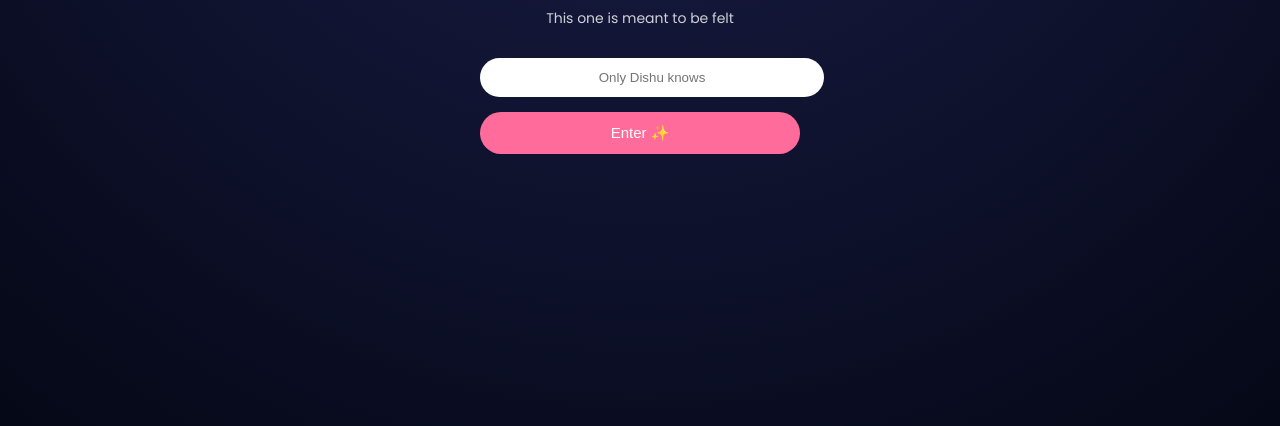
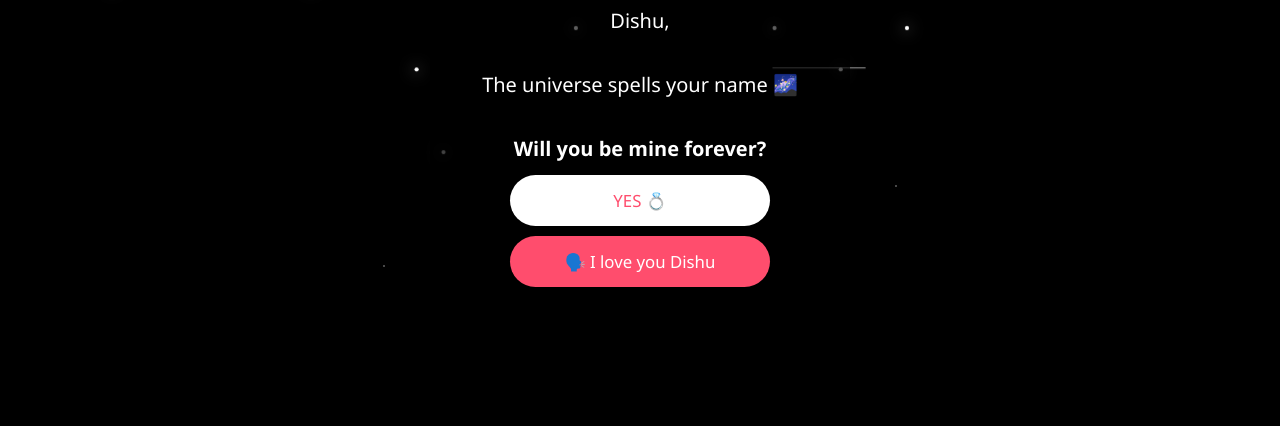
Before and after one commit to shubhamkjadhav19-ops/roseDay, a plain HTML site: page index.html in a window 1280 px wide. Shown: the part 374-800 px from the top of the page. Drawn offline with Linux system fonts and the light colour scheme.

Commit message:
Update index.html

```diff
--- a/index.html
+++ b/index.html
@@ -2,69 +2,179 @@
 <html lang="en">
 <head>
 <meta charset="UTF-8">
-  <title>A Secret Rose 🌹</title>
-  <link href="https://fonts.googleapis.com/css2?family=Poppins:wght@300;400;600&display=swap" rel="stylesheet">
+<title>For Dishu ❤️</title>
+<meta name="viewport" content="width=device-width, initial-scale=1.0">
+
 <style>
-    body{
-      margin:0;
-      height:100vh;
-      background:radial-gradient(circle at top,#1b1f4b,#050816);
-      display:flex;
-      justify-content:center;
-      align-items:center;
-      font-family:'Poppins',sans-serif;
-      color:#fff;
-      text-align:center;
+*{margin:0;padding:0;box-sizing:border-box;font-family:'Segoe UI',sans-serif;}
+body{background:black;color:white;overflow:hidden;}
+
+/* 🎥 CINEMATIC INTRO */
+.intro{
+  position:fixed;inset:0;background:black;
+  display:flex;align-items:center;justify-content:center;
+  font-size:2rem;letter-spacing:2px;z-index:999;
+  animation:introFade 4s forwards;
 }
-    .box{
-      width:320px;
-      animation:fadeIn 2s ease;
+@keyframes introFade{
+  0%,70%{opacity:1}
+  100%{opacity:0;visibility:hidden}
 }
-    h2{font-weight:400;}
-    p{opacity:.8;font-size:14px;}
-    input{
-      width:100%;
-      padding:12px;
-      margin-top:15px;
-      border-radius:25px;
-      border:none;
-      outline:none;
-      text-align:center;
+
+/* 🌌 STAR SKY */
+.stars{
+  position:fixed;inset:0;z-index:-3;
+  background:
+    radial-gradient(1px 1px at 10% 20%, white, transparent),
+    radial-gradient(1px 1px at 30% 80%, white, transparent),
+    radial-gradient(1px 1px at 50% 40%, white, transparent),
+    radial-gradient(1px 1px at 70% 70%, white, transparent),
+    radial-gradient(1px 1px at 90% 30%, white, transparent);
+  animation:twinkle 4s infinite alternate;
 }
+@keyframes twinkle{from{opacity:.4}to{opacity:1}}
+
+/* 🌠 CONSTELLATION (FULL DISHU + HEARTBEAT) */
+.constellation{
+  position:fixed;inset:0;z-index:-2;
+  animation:drift 120s linear infinite, heartbeat 1.2s infinite;
+}
+.star{
+  position:absolute;width:4px;height:4px;
+  background:white;border-radius:50%;
+  box-shadow:0 0 14px rgba(255,255,255,.9);
+}
+.line{
+  position:absolute;height:1px;
+  background:rgba(255,255,255,.6);
+}
+@keyframes drift{to{transform:translateX(-200px)}}
+@keyframes heartbeat{
+  0%,100%{transform:scale(1)}
+  50%{transform:scale(1.06)}
+}
+
+/* 💖 CARD */
+.story{min-height:100vh;display:flex;align-items:center;justify-content:center;padding:16px}
+.card{
+  width:100%;max-width:420px;text-align:center;
+  padding:26px 22px;border-radius:24px;
+  background:linear-gradient(to bottom,rgba(0,0,0,.35),rgba(0,0,0,.9));
+}
+h1{font-size:clamp(1.8rem,5vw,2.4rem)}
+p{font-size:clamp(1rem,4vw,1.25rem);line-height:1.6}
+
+.heart{
+  font-size:4.8rem;margin:22px 0;
+  animation:heartbeat 1.2s infinite;
+}
+
+/* BUTTONS */
 button{
-      width:100%;
-      margin-top:15px;
-      padding:12px;
-      border-radius:25px;
-      border:none;
-      background:#ff6b9a;
-      color:#fff;
-      font-size:15px;
-      cursor:pointer;
+  width:100%;max-width:260px;padding:14px;
+  margin:10px auto 0;border:none;border-radius:30px;
+  font-size:1.05rem;cursor:pointer;
 }
-    @keyframes fadeIn{
-      from{opacity:0;transform:translateY(20px);}
-      to{opacity:1;transform:translateY(0);}
+.yes{background:white;color:#ff4d6d}
+.voice{background:#ff4d6d;color:white}
+#result{margin-top:14px;font-size:1.15rem;font-weight:bold}
+
+/* 💫 SHOOTING STAR */
+.shoot{
+  position:absolute;width:80px;height:2px;
+  background:linear-gradient(to right,white,transparent);
+  animation:shoot 1s linear forwards;
 }
+@keyframes shoot{to{transform:translate(300px,300px);opacity:0}}
 </style>
 </head>
+
 <body>
 
-  <div class="box">
-    <h2>Not every rose is meant to be seen 🌙</h2>
-    <p>This one is meant to be felt</p>
+<div class="intro">Written in the stars… ✨</div>
+<div class="stars"></div>
 
-    <input type="password" id="password" placeholder="Only Dishu knows">
-    <button onclick="unlock()">Enter ✨</button>
+<!-- 🌠 FULL DISHU CONSTELLATION -->
+<div class="constellation">
+
+  <!-- D -->
+  <div class="star" style="top:25%;left:10%"></div>
+  <div class="star" style="top:35%;left:10%"></div>
+  <div class="star" style="top:45%;left:10%"></div>
+  <div class="star" style="top:30%;left:15%"></div>
+  <div class="star" style="top:40%;left:15%"></div>
+  <div class="line" style="top:35%;left:10%;width:80px"></div>
+
+  <!-- I -->
+  <div class="star" style="top:25%;left:25%"></div>
+  <div class="star" style="top:35%;left:25%"></div>
+  <div class="star" style="top:45%;left:25%"></div>
+  <div class="line" style="top:35%;left:25%;width:40px"></div>
+
+  <!-- S -->
+  <div class="star" style="top:25%;left:35%"></div>
+  <div class="star" style="top:35%;left:33%"></div>
+  <div class="star" style="top:45%;left:35%"></div>
+  <div class="star" style="top:55%;left:33%"></div>
+  <div class="star" style="top:65%;left:35%"></div>
+  <div class="line" style="top:45%;left:33%;width:60px"></div>
+
+  <!-- H -->
+  <div class="star" style="top:30%;left:45%"></div>
+  <div class="star" style="top:40%;left:45%"></div>
+  <div class="star" style="top:50%;left:45%"></div>
+  <div class="star" style="top:40%;left:50%"></div>
+  <div class="line" style="top:40%;left:45%;width:50px"></div>
+
+  <!-- U -->
+  <div class="star" style="top:30%;left:60%"></div>
+  <div class="star" style="top:40%;left:60%"></div>
+  <div class="star" style="top:50%;left:60%"></div>
+  <div class="star" style="top:55%;left:65%"></div>
+  <div class="star" style="top:50%;left:70%"></div>
+  <div class="star" style="top:40%;left:70%"></div>
+  <div class="line" style="top:55%;left:60%;width:90px"></div>
+
+</div>
+
+<!-- 🎶 MUSIC -->
+<audio autoplay loop>
+  <source src="https://cdn.pixabay.com/audio/2022/03/15/audio_5f6b4c1d8a.mp3">
+</audio>
+
+<!-- 🗣️ VOICE -->
+<audio id="voice">
+  <source src="https://cdn.pixabay.com/audio/2023/03/16/audio_5c6a5b7e3f.mp3">
+</audio>
+
+<div class="story" onclick="shootStar(event)">
+  <div class="card">
+    <h1>Happy Propose Day 💍</h1>
+    <div class="heart">❤️</div>
+    <p>
+      Dishu,<br><br>
+      The universe spells your name 🌌<br><br>
+      <b>Will you be mine forever?</b>
+    </p>
+
+    <button class="yes" onclick="yes()">YES 💍</button>
+    <button class="voice" onclick="playVoice()">🗣️ I love you Dishu</button>
+    <div id="result"></div>
+  </div>
 </div>
 
 <script>
-function unlock(){
-  if(password.value === "dishu"){
-    window.location.href = "story.html";
-  } else {
-    alert("This rose is still waiting for the right heart 🌑");
+function yes(){
+  document.getElementById("result").innerHTML =
+    "💖 Shubham & Dishu — Forever ♾️✨";
 }
+function playVoice(){document.getElementById("voice").play();}
+function shootStar(e){
+  const x=e.touches?e.touches[0].clientX:e.clientX;
+  const y=e.touches?e.touches[0].clientY:e.clientY;
+  const s=document.createElement("div");
+  s.className="shoot";s.style.left=x+"px";s.style.top=y+"px";
+  document.body.appendChild(s);setTimeout(()=>s.remove(),1000);
 }
 </script>
 
```
Lines whose indentation alone changed are shown as unchanged.
